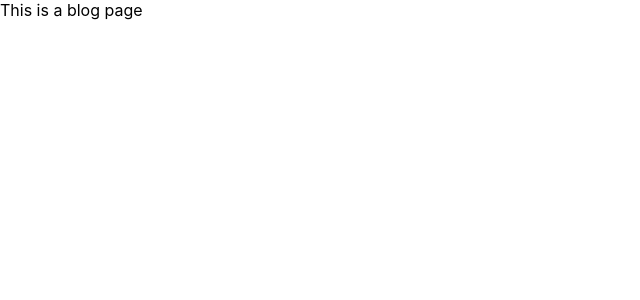
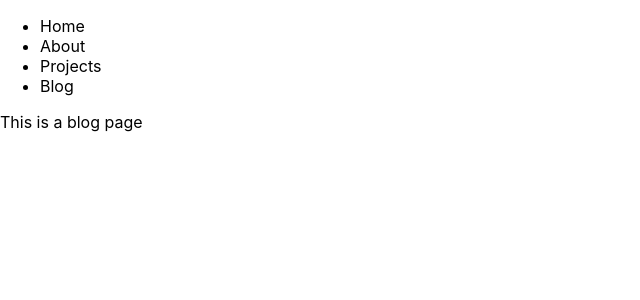
Before and after one commit to devejlee/portfolio, a Next.js app: page /blog in a window 1280 px wide. Shown: the top 300 px of the page, without its empty margins (0-640 px from the left). Built offline with nearby package versions, Linux system fonts and the light colour scheme.

Commit message:
feat: create GlobalHeader, GlobalNav components

```diff
--- a/app/layout.tsx
+++ b/app/layout.tsx
@@ -1,3 +1,4 @@
+import GlobalHeader from "@components/GlobalHeader/GlobalHeader";
 import '@styles/globals.scss'
 import { ReactNode } from "react";
 
@@ -8,7 +9,10 @@ interface RootLayoutProps {
 const RootLayout = ({ children }: RootLayoutProps) => (
   <html lang="en">
     <head />
-    <body>{children}</body>
+    <body>
+      <GlobalHeader />
+      {children}
+    </body>
   </html>
 )
 
--- /dev/null
+++ b/components/GlobalHeader/GlobalHeader.tsx
@@ -0,0 +1,11 @@
+import GlobalNav from "@components/GlobalNav/GlobalNav";
+
+const GlobalHeader = () => {
+  return (
+    <>
+      <GlobalNav />
+    </>
+  );
+};
+
+export default GlobalHeader
--- /dev/null
+++ b/components/GlobalNav/GlobalNav.tsx
@@ -0,0 +1,32 @@
+import Link from "next/link";
+
+const GlobalNav = () => {
+  return (
+    <nav>
+      <ul>
+        <li>
+          <Link href="/">
+            Home
+          </Link>
+        </li>
+        <li>
+          <Link href="/about">
+            About
+          </Link>
+        </li>
+        <li>
+          <Link href="/projects">
+            Projects
+          </Link>
+        </li>
+        <li>
+          <Link href="/blog">
+            Blog
+          </Link>
+        </li>
+      </ul>
+    </nav>
+  );
+};
+
+export default GlobalNav
```
